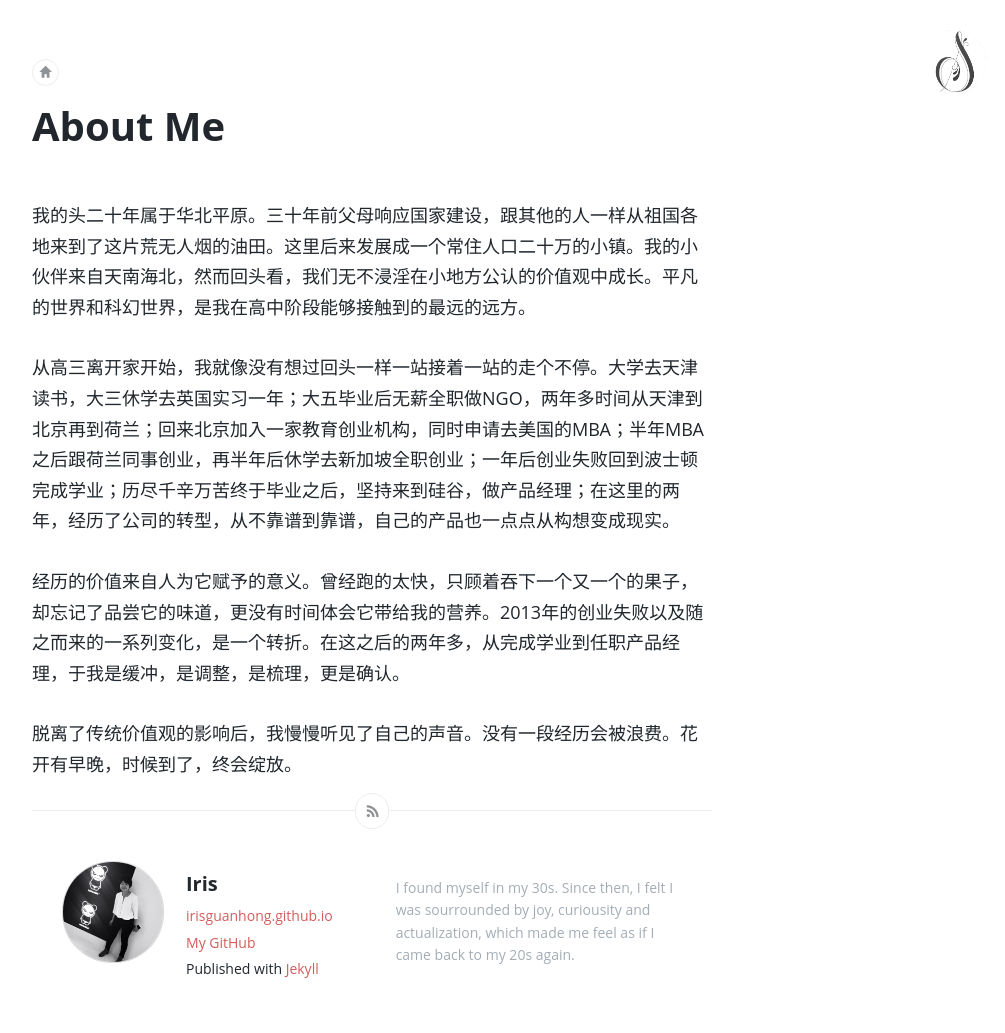
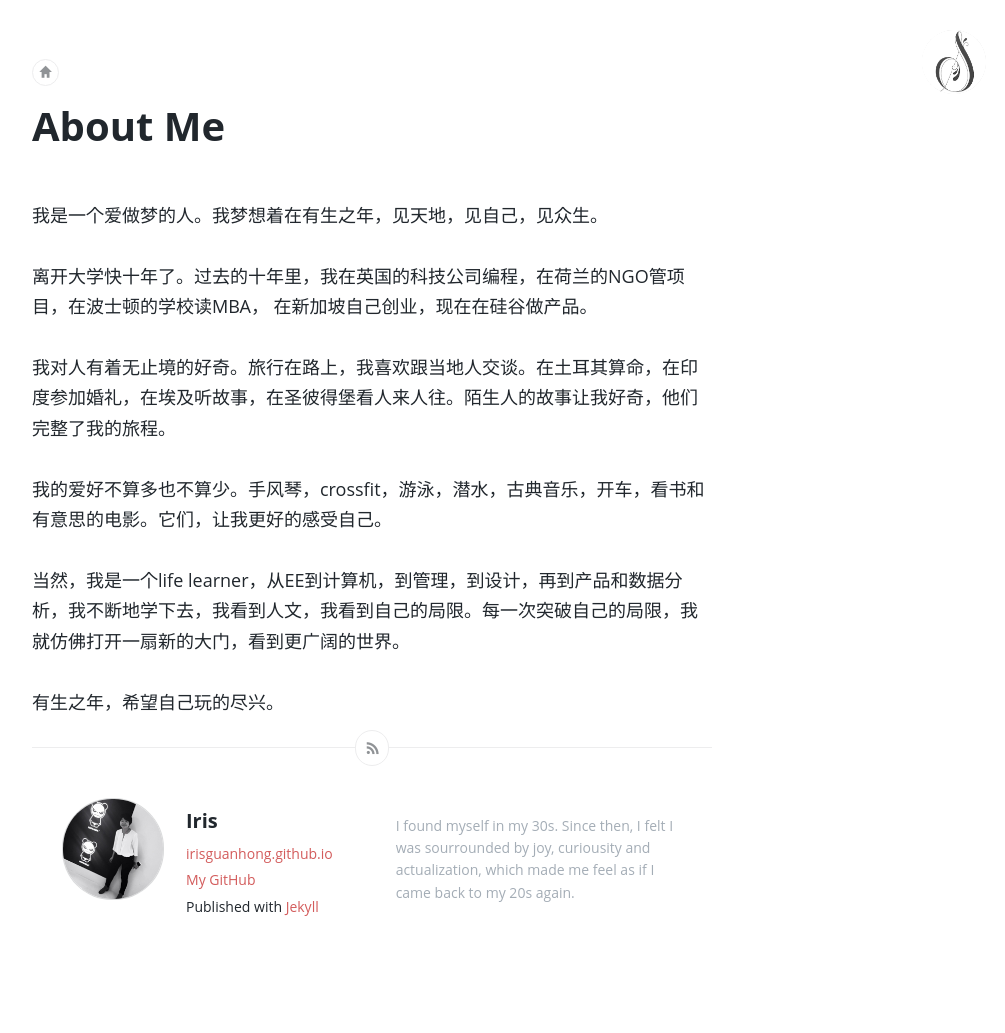
Before and after one commit to irisguanhong/irisguanhong.github.io, a Jekyll site: the page built from about.md, in a window 1280 px wide. Shown: the whole page, without its empty margins (268-1273 px from the left). Built offline with Jekyll 4.4.1, drawn with Linux system fonts in a browser that asks for light colours; nearby versions of some CDN libraries; library files that are not in the unit come from our copies; after the commit the page ends 971 px from its top, so only the background shows below that.

Commit message:
new summary

```diff
--- a/about.md
+++ b/about.md
@@ -3,10 +3,14 @@ layout: page
 title: About Me
 permalink: /about/
 ---
-我的头二十年属于华北平原。三十年前父母响应国家建设，跟其他的人一样从祖国各地来到了这片荒无人烟的油田。这里后来发展成一个常住人口二十万的小镇。我的小伙伴来自天南海北，然而回头看，我们无不浸淫在小地方公认的价值观中成长。平凡的世界和科幻世界，是我在高中阶段能够接触到的最远的远方。
+我是一个爱做梦的人。我梦想着在有生之年，见天地，见自己，见众生。
 
-从高三离开家开始，我就像没有想过回头一样一站接着一站的走个不停。大学去天津读书，大三休学去英国实习一年；大五毕业后无薪全职做NGO，两年多时间从天津到北京再到荷兰；回来北京加入一家教育创业机构，同时申请去美国的MBA；半年MBA之后跟荷兰同事创业，再半年后休学去新加坡全职创业；一年后创业失败回到波士顿完成学业；历尽千辛万苦终于毕业之后，坚持来到硅谷，做产品经理；在这里的两年，经历了公司的转型，从不靠谱到靠谱，自己的产品也一点点从构想变成现实。
+离开大学快十年了。过去的十年里，我在英国的科技公司编程，在荷兰的NGO管项目，在波士顿的学校读MBA， 在新加坡自己创业，现在在硅谷做产品。
 
-经历的价值来自人为它赋予的意义。曾经跑的太快，只顾着吞下一个又一个的果子，却忘记了品尝它的味道，更没有时间体会它带给我的营养。2013年的创业失败以及随之而来的一系列变化，是一个转折。在这之后的两年多，从完成学业到任职产品经理，于我是缓冲，是调整，是梳理，更是确认。
+我对人有着无止境的好奇。旅行在路上，我喜欢跟当地人交谈。在土耳其算命，在印度参加婚礼，在埃及听故事，在圣彼得堡看人来人往。陌生人的故事让我好奇，他们完整了我的旅程。
 
-脱离了传统价值观的影响后，我慢慢听见了自己的声音。没有一段经历会被浪费。花开有早晚，时候到了，终会绽放。
+我的爱好不算多也不算少。手风琴，crossfit，游泳，潜水，古典音乐，开车，看书和有意思的电影。它们，让我更好的感受自己。
+
+当然，我是一个life learner，从EE到计算机，到管理，到设计，再到产品和数据分析，我不断地学下去，我看到人文，我看到自己的局限。每一次突破自己的局限，我就仿佛打开一扇新的大门，看到更广阔的世界。
+
+有生之年，希望自己玩的尽兴。
```
